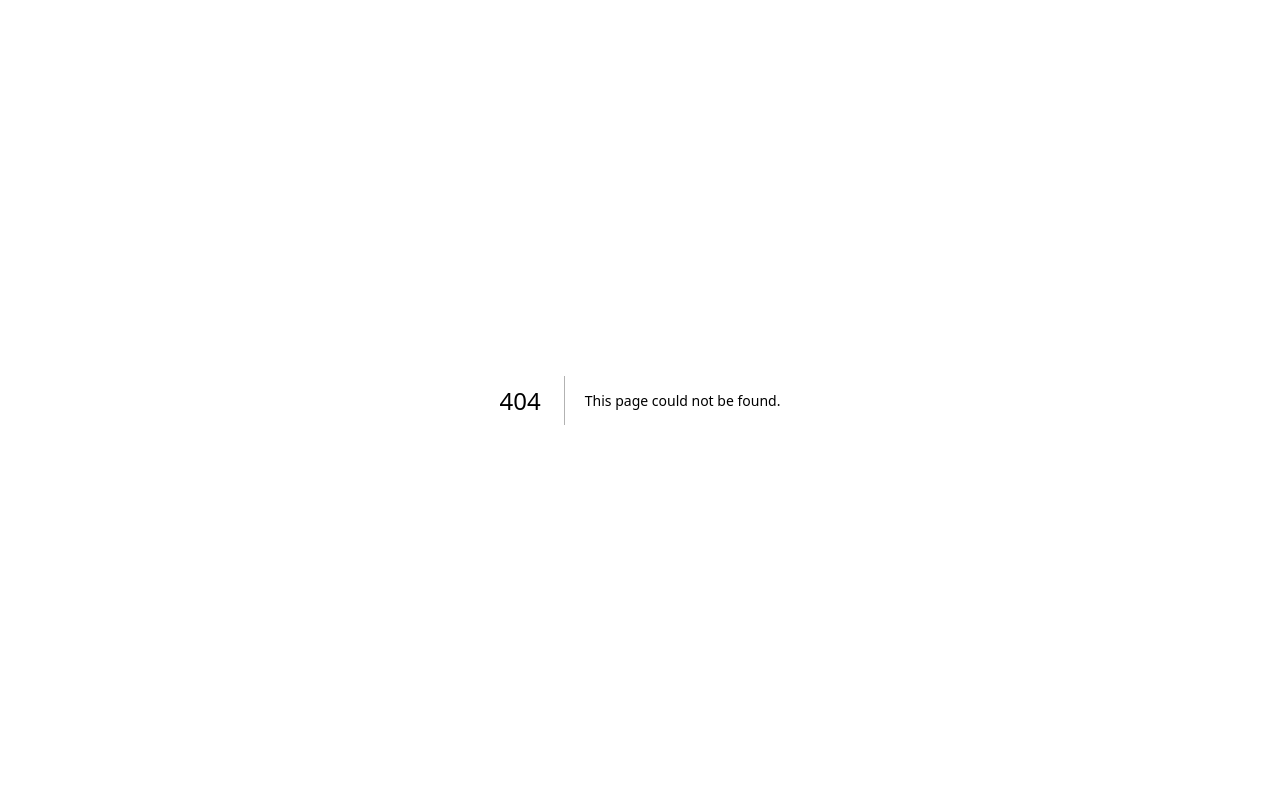
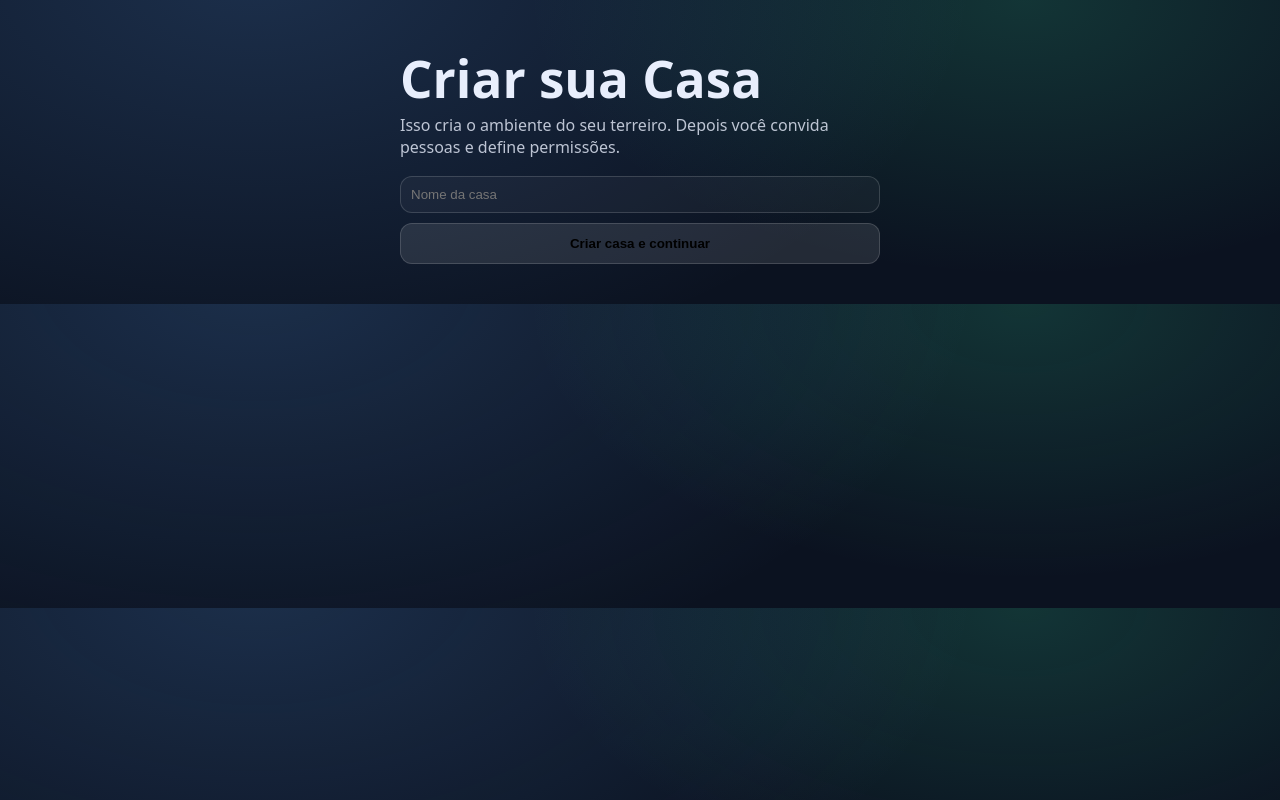
Before and after one commit to gomesdaniell/zellador, a Next.js app: page /app/onboarding in a window 1280 px wide. Before the commit this address had no page. Built offline with nearby package versions, Linux system fonts and the light colour scheme; no server answers.

Commit message:
Create page.tsx

```diff
--- /dev/null
+++ b/app/app/onboarding/page.tsx
@@ -0,0 +1,111 @@
+"use client";
+
+import { useEffect, useState } from "react";
+import { useRouter } from "next/navigation";
+import { supabaseBrowser } from "../../../lib/supabase/client";
+
+function slugify(s: string) {
+  return s
+    .toLowerCase()
+    .normalize("NFD").replace(/[\u0300-\u036f]/g, "")
+    .replace(/[^a-z0-9]+/g, "-")
+    .replace(/(^-|-$)/g, "")
+    .slice(0, 60);
+}
+
+export default function OnboardingPage() {
+  const supabase = supabaseBrowser();
+  const router = useRouter();
+
+  const [name, setName] = useState("");
+  const [loading, setLoading] = useState(false);
+  const [msg, setMsg] = useState<string | null>(null);
+
+  useEffect(() => {
+    try {
+      const pref = localStorage.getItem("zellador_pref_house_name");
+      if (pref) setName(pref);
+    } catch {}
+  }, []);
+
+  async function createHouse(e: React.FormEvent) {
+    e.preventDefault();
+    setMsg(null);
+    setLoading(true);
+
+    try {
+      const { data: auth } = await supabase.auth.getUser();
+      const user = auth.user;
+      if (!user) throw new Error("Sessão expirada. Faça login novamente.");
+
+      const slug = slugify(name);
+
+      // 1) cria house
+      const { data: house, error: e1 } = await supabase
+        .from("houses")
+        .insert({ name, slug, created_by: user.id })
+        .select("id")
+        .single();
+
+      if (e1) throw e1;
+
+      // 2) cria membership owner
+      const { error: e2 } = await supabase
+        .from("memberships")
+        .insert({ user_id: user.id, house_id: house.id, role: "owner" });
+
+      if (e2) throw e2;
+
+      router.push("/app/dashboard");
+      router.refresh();
+    } catch (err: any) {
+      setMsg(err?.message ?? "Erro ao criar a casa.");
+    } finally {
+      setLoading(false);
+    }
+  }
+
+  return (
+    <main style={{ padding: 40, maxWidth: 560, margin: "0 auto" }}>
+      <h1 style={{ marginBottom: 8 }}>Criar sua Casa</h1>
+      <p style={{ opacity: 0.8, marginTop: 0 }}>
+        Isso cria o ambiente do seu terreiro. Depois você convida pessoas e define permissões.
+      </p>
+
+      <form onSubmit={createHouse} style={{ display: "grid", gap: 10, marginTop: 18 }}>
+        <input
+          value={name}
+          onChange={(e) => setName(e.target.value)}
+          placeholder="Nome da casa"
+          required
+          style={{
+            padding: 10,
+            borderRadius: 12,
+            border: "1px solid rgba(255,255,255,.15)",
+            background: "rgba(255,255,255,.04)",
+          }}
+        />
+
+        {msg && (
+          <div style={{ padding: 10, borderRadius: 12, background: "rgba(255,255,255,.06)" }}>
+            {msg}
+          </div>
+        )}
+
+        <button
+          disabled={loading}
+          style={{
+            padding: 12,
+            borderRadius: 12,
+            fontWeight: 900,
+            border: "1px solid rgba(255,255,255,.15)",
+            background: "rgba(255,255,255,.10)",
+            cursor: "pointer",
+          }}
+        >
+          {loading ? "Criando..." : "Criar casa e continuar"}
+        </button>
+      </form>
+    </main>
+  );
+}
```
